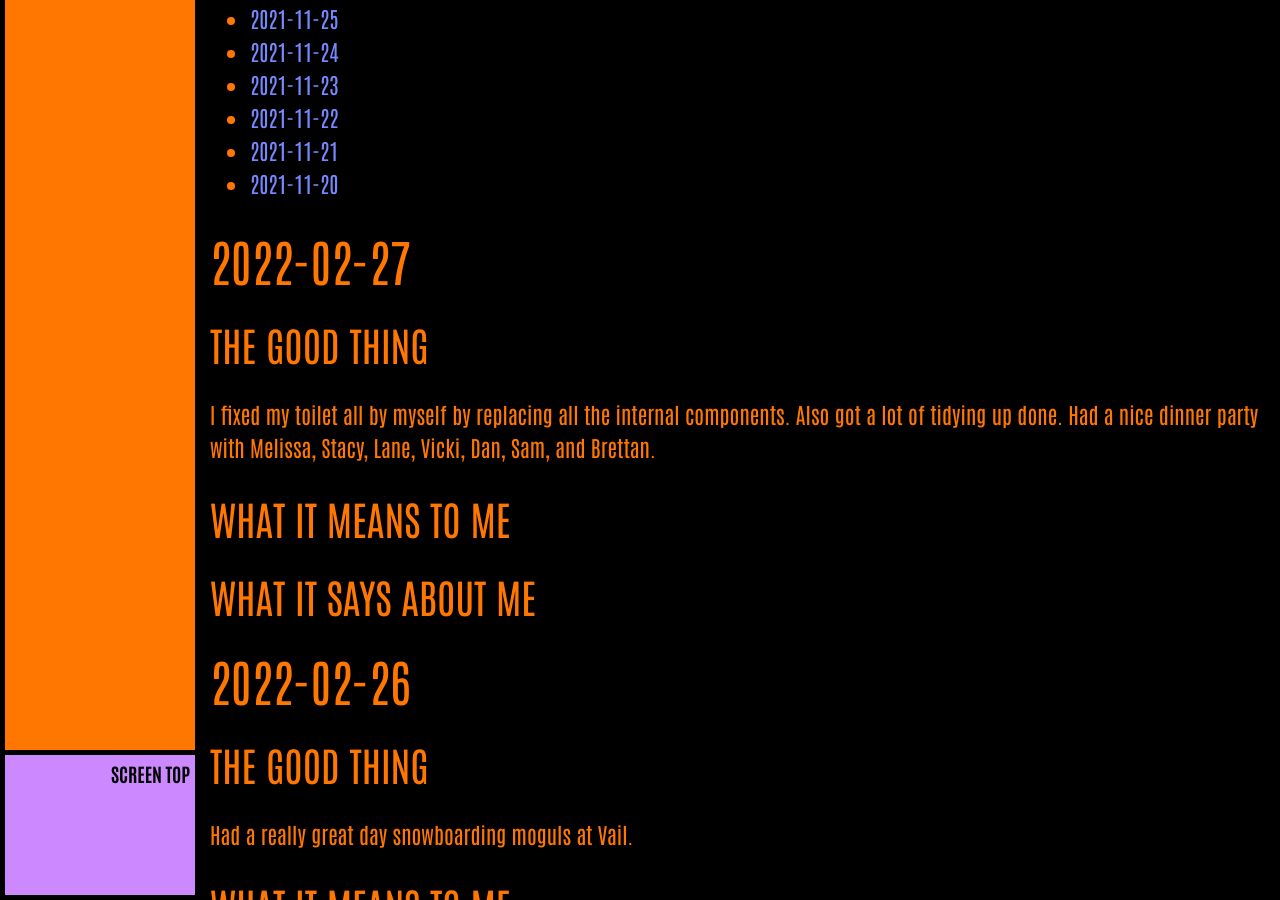
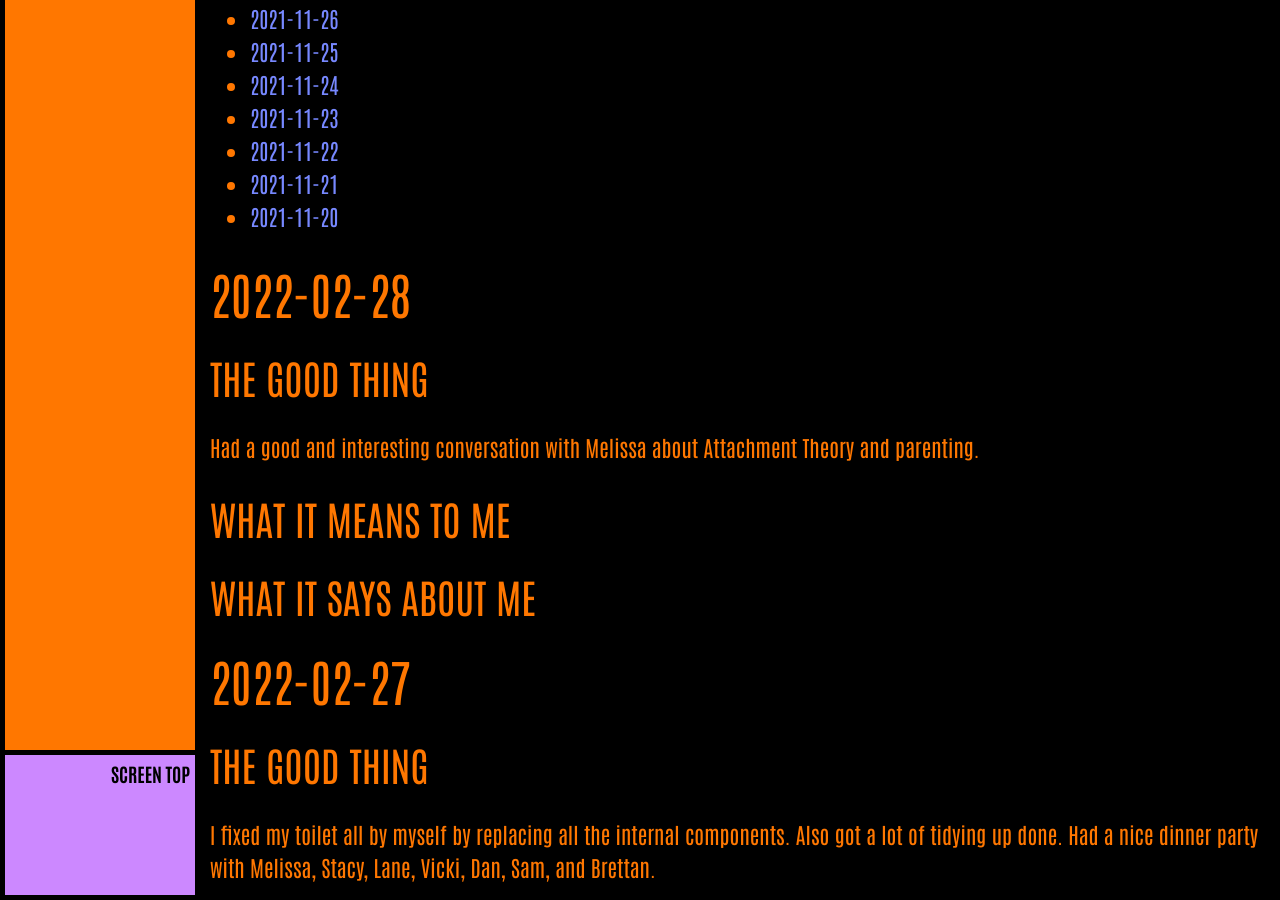
Before and after one commit to ArthurZey/arthurzey.github.io, a Jekyll site: the page built from _pages/one-good-thing.md, in a window 1280 px wide and 900 px high, scrolled down 2695 px. Built offline with Jekyll 4.4.1, drawn with Linux system fonts in a browser that asks for light colours; some of the changed text lies outside the part shown.

Commit message:
added stub for 2022-02-28

```diff
--- a/_pages/one-good-thing.md
+++ b/_pages/one-good-thing.md
@@ -12,6 +12,16 @@
 * TOC
 {:toc}
 {::options toc_levels="2" /}
+
+## 2022-02-28
+### The Good Thing
+Had a good and interesting conversation with Melissa about Attachment Theory and parenting.
+### What It Means to Me
+
+### What It Says about Me
+
+
+
 
 ## 2022-02-27
 ### The Good Thing
```
Also changed, not shown: other parts of _pages/one-good-thing.md (+1 -1 lines).
